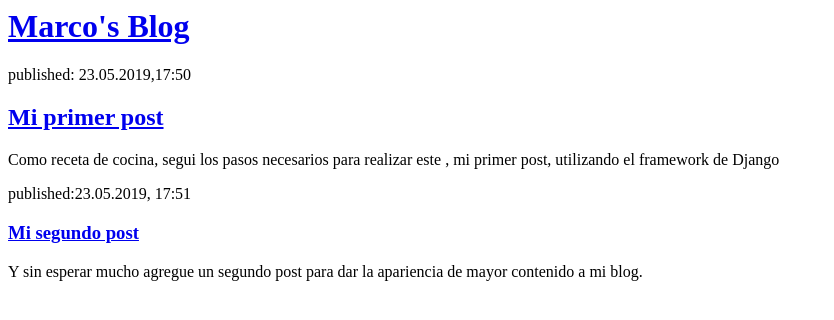
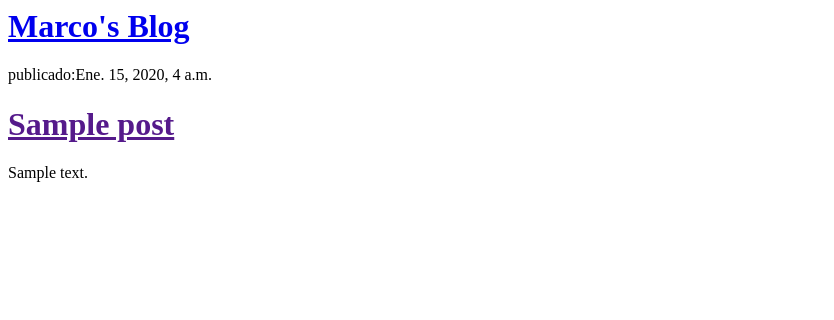
Before and after one commit to marcocasillas91/my-first-blog, a Django app: template blog/templates/blog/post_list.html in a window 1280 px wide. Shown: the top 320 px of the page, without its empty margins (0-834 px from the left). Run offline with Django 3.2, Linux system fonts and the light colour scheme; the template is opened without the code that fills it: values that come from a table or form of the project are taken from there, others are empty; tables that the repository leaves empty hold one stand-in row (values such as "Sample post").

Commit message:
Templates modificados para mostrar post desde base de datos

```diff
--- a/blog/templates/blog/post_list.html
+++ b/blog/templates/blog/post_list.html
@@ -7,16 +7,15 @@
 				<h1><a href="/"> Marco's Blog</a></h1>
 			</div>
 
-			<div>
-				<p>published: 23.05.2019,17:50</p>
-				<h2><a href="/">Mi primer post</a></h2>
-				<p>Como receta de cocina, segui los pasos necesarios para realizar este , mi primer post, utilizando el framework de Django</p>
-			</div>
+			{% for post in posts %}
+				<div>
+					<p> publicado:{{post.published_date}} </p>
+					<h1> <a href=""> {{post.title}}</a></h1>
+					<p> {{ post.text|linebreaksbr }} </p>
+				</div>
 
-			<div>
-				<p>published:23.05.2019, 17:51</p>
-				<h3> <a href="/"> Mi segundo post </a> </h3>
-				<p> Y sin esperar mucho agregue un segundo post para dar la apariencia de mayor contenido a mi blog.</p>
-			</div>
+			{% endfor %}
+
+
 	</body>
 </html>
--- a/blog/views.py
+++ b/blog/views.py
@@ -1,6 +1,8 @@
 from django.shortcuts import render
-
+from django.utils import timezone
+from .models import Post
 # Create your views here.
 
 def post_list(request):
-	return render(request, 'blog/post_list.html',{})
+	posts= Post.objects.filter(published_date__lte=timezone.now()).order_by('published_date')
+	return render(request, 'blog/post_list.html',{'posts': posts})
```
